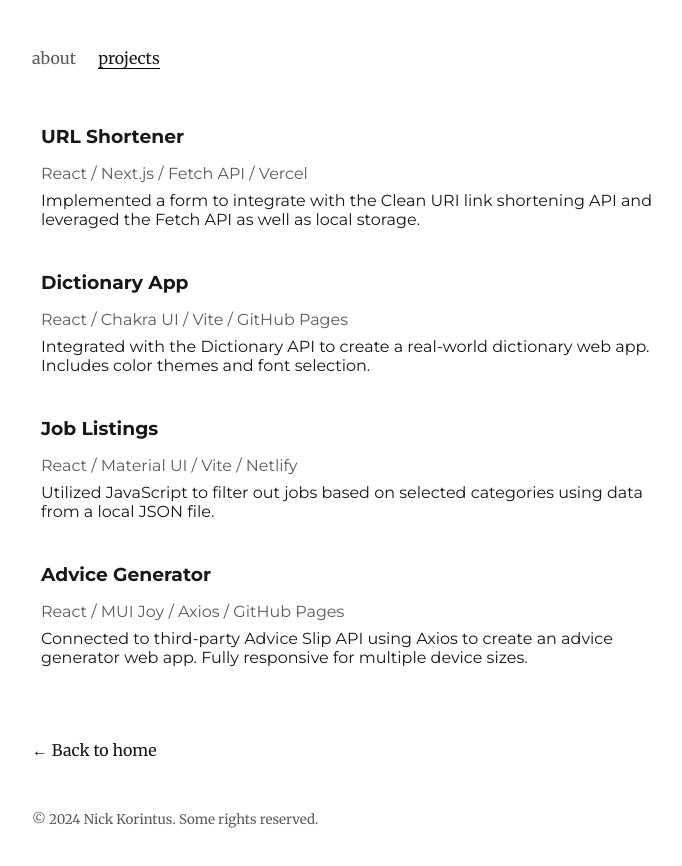
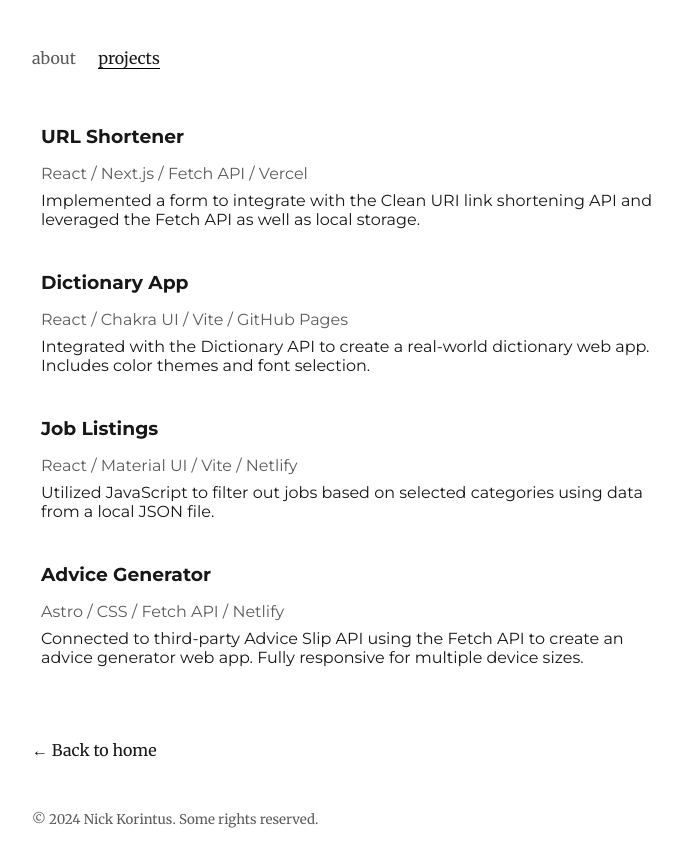
Before and after one commit to npkorintus/nickkorintus, a Next.js app: page /projects in a window 1280 px wide. Shown: the top 866 px of the page, without its empty margins (288-970 px from the left). Built offline with nearby package versions, Linux system fonts and the light colour scheme.

Commit message:
update projects page to use advice generator app v2

```diff
--- a/src/pages/projects.tsx
+++ b/src/pages/projects.tsx
@@ -24,9 +24,9 @@
   },
   {
     title: 'Advice Generator',
-    desc: 'Connected to third-party Advice Slip API using Axios to create an advice generator web app. Fully responsive for multiple device sizes.',
-    tags: ['React', 'MUI Joy', 'Axios', 'GitHub Pages'],
-    url: 'https://npkorintus.github.io/advice-generator-app/'
+    desc: 'Connected to third-party Advice Slip API using the Fetch API to create an advice generator web app. Fully responsive for multiple device sizes.',
+    tags: ['Astro', 'CSS', 'Fetch API', 'Netlify'],
+    url: 'https://advice-generator-v2.netlify.app'
   }
 ];
 
```
